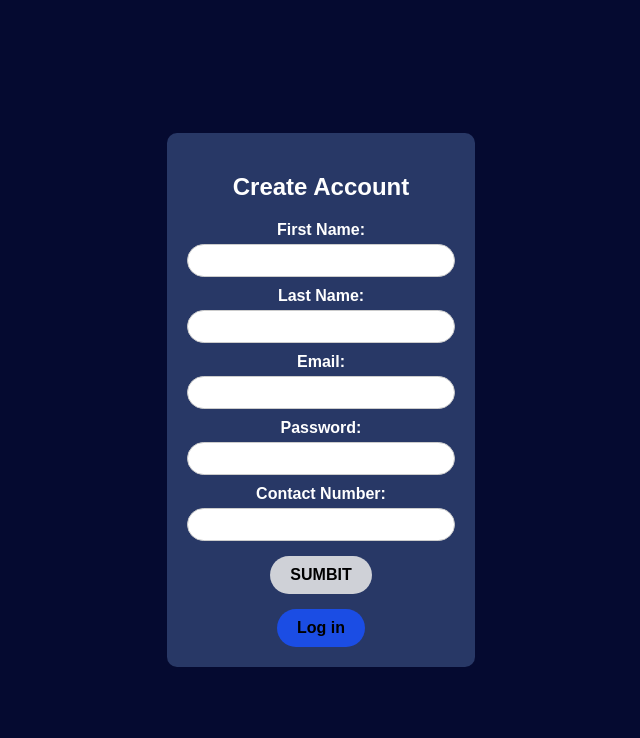
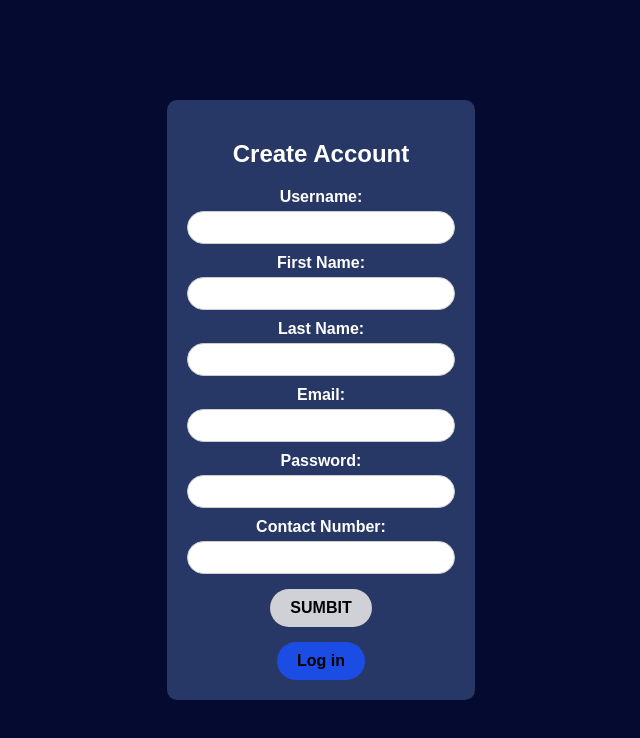
Before and after one commit to JopherJoe/MERN, a React (Create React App) app: page /student-create-account in a window 1280 px wide. Shown: the top 738 px of the page, without its empty margins (319-959 px from the left). Built offline with nearby package versions, Linux system fonts and the light colour scheme.

Commit message:
mulitple account

```diff
--- a/src/components/dashboard/studentdashboard/Enrollment.js
+++ b/src/components/dashboard/studentdashboard/Enrollment.js
@@ -94,7 +94,7 @@ function Enrollment() {
 
   return (
     <div className="htmlform-container">
-      <h1>Enrollment htmlForm</h1>
+      <h1>Enrollment</h1>
       <Card>
         <CardContent>
           <div className="column">
--- a/src/components/pages/StudentCreateAccount.js
+++ b/src/components/pages/StudentCreateAccount.js
@@ -9,15 +9,17 @@ function StudentCreateAccountForm() {
   const [email, setEmail] = useState('');
   const [password, setPassword] = useState('');
   const [contact_no, setContact_No] = useState('');
+  const [username, setUsername] = useState('')
 
   const navigate = useNavigate();
 
   const handleCreateAccount = async () => {
-    if (firstname === '' || lastname === '' || email === '' || password === '' || contact_no === '') {
+    if (username === '' || firstname === '' || lastname === '' || email === '' || password === '' || contact_no === '') {
       alert('All fields are required');
     } else {
       try {
         const response = await axios.post('http://localhost:4000/user/signup', {
+          username,
           firstname,
           lastname,
           email,
@@ -49,6 +51,15 @@ function StudentCreateAccountForm() {
       <h2>Create Account</h2>
       <form>
       <div className="input-group">
+        <label className="label" htmlFor="username">Username:</label>
+          <input
+            name="username"
+            id="username"
+            type="text"
+            value={username}
+            onChange={(e) => setUsername(e.target.value)}/>
+            </div>
+            <div className="input-group">
         <label className="label" htmlFor="firstname">First Name:</label>
           <input
             name="firstname"
```
